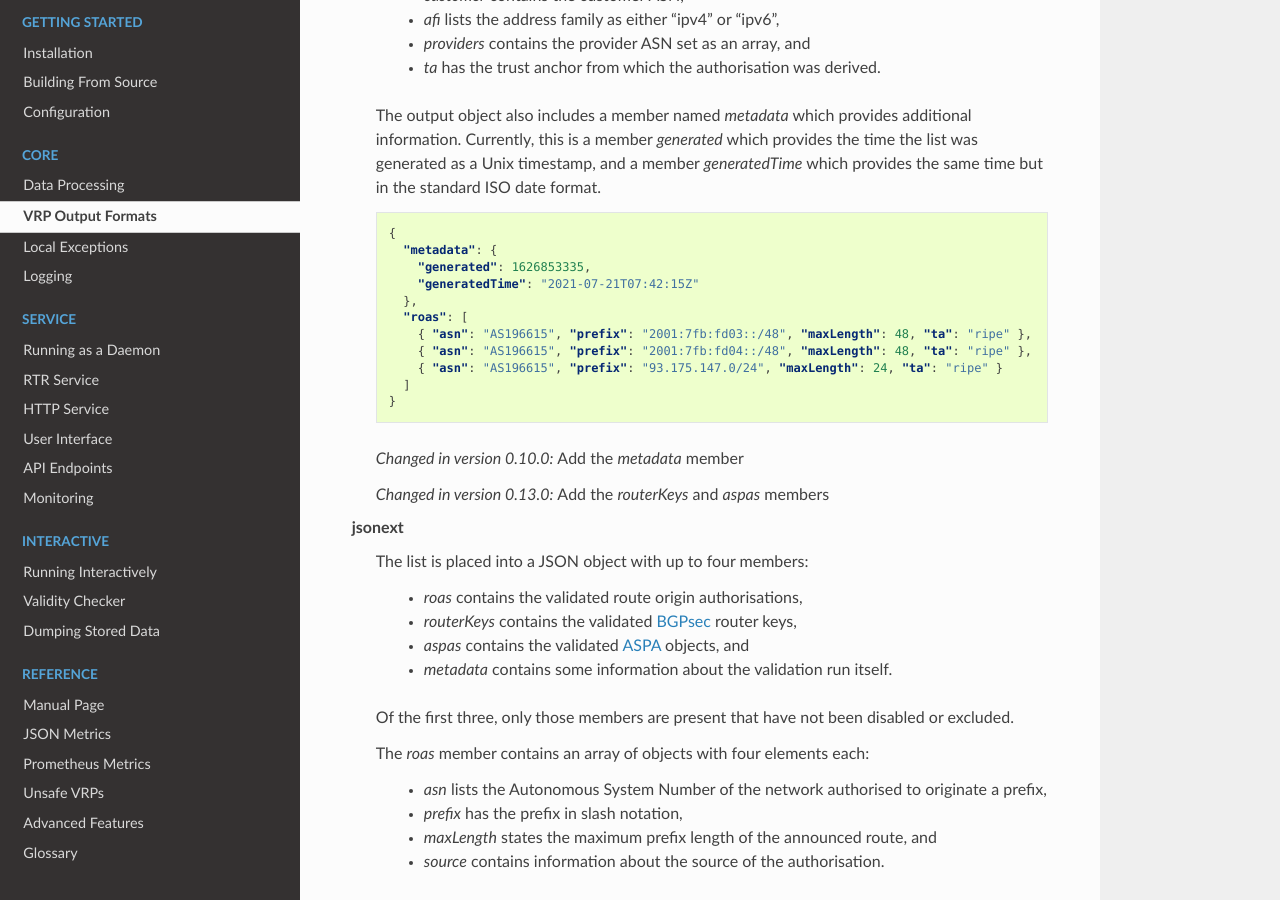
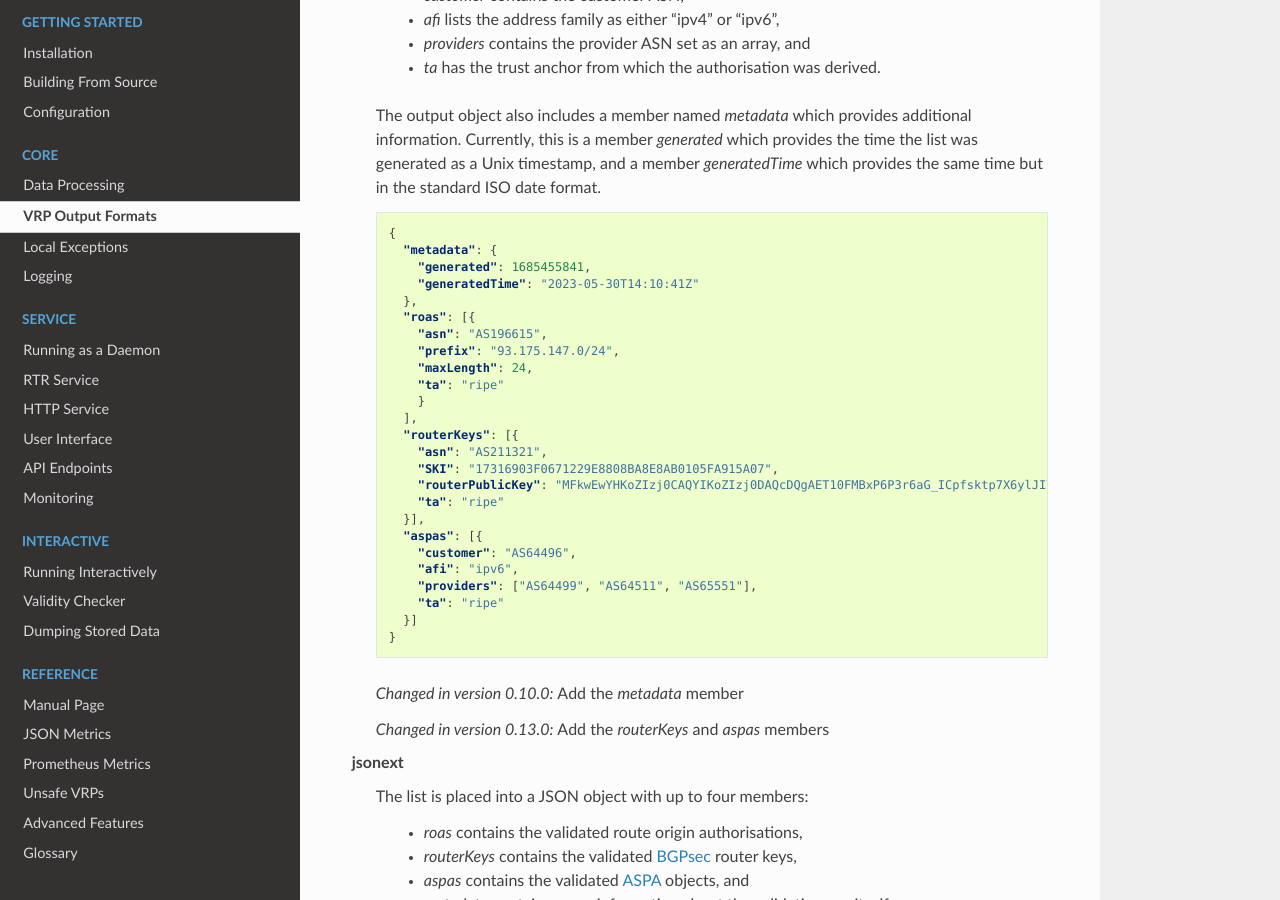
Before and after one commit to NLnetLabs/routinator, a Sphinx documentation site: the page built from doc/manual/source/output-formats.rst, in a window 1280 px wide and 900 px high, scrolled down 2053 px. Built offline with Sphinx 7.4.7 and the Read the Docs theme 2.0.0, drawn with Linux system fonts in a browser that asks for light colours.

Commit message:
add routerKeys and aspas members to `json` example

```diff
--- a/doc/manual/source/output-formats.rst
+++ b/doc/manual/source/output-formats.rst
@@ -120,14 +120,28 @@ generated in a wide range of output formats for various use cases.
 
             {
               "metadata": {
-                "generated": 1626853335,
-                "generatedTime": "2021-07-21T07:42:15Z"
+                "generated": 1685455841,
+                "generatedTime": "2023-05-30T14:10:41Z"
               },
-              "roas": [
-                { "asn": "AS196615", "prefix": "2001:7fb:fd03::/48", "maxLength": 48, "ta": "ripe" },
-                { "asn": "AS196615", "prefix": "2001:7fb:fd04::/48", "maxLength": 48, "ta": "ripe" },
-                { "asn": "AS196615", "prefix": "93.175.147.0/24", "maxLength": 24, "ta": "ripe" }
-              ]
+              "roas": [{
+                "asn": "AS196615",
+                "prefix": "93.175.147.0/24",
+                "maxLength": 24,
+                "ta": "ripe"
+                }
+              ],
+              "routerKeys": [{
+                "asn": "AS211321",
+                "SKI": "17316903F0671229E8808BA8E8AB0105FA915A07",
+                "routerPublicKey": "MFkwEwYHKoZIzj0CAQYIKoZIzj0DAQcDQgAET10FMBxP6P3r6aG_ICpfsktp7X6ylJIY8Kye6zkQhNOt0y-cRzYngH8MGzY3cXNvZ64z4CpZ22gf4teybGq8ow",
+                "ta": "ripe"
+              }],
+              "aspas": [{
+                "customer": "AS64496",
+                "afi": "ipv6",
+                "providers": ["AS64499", "AS64511", "AS65551"],
+                "ta": "ripe"
+              }]
             }
 
           .. versionchanged:: 0.10.0
```
